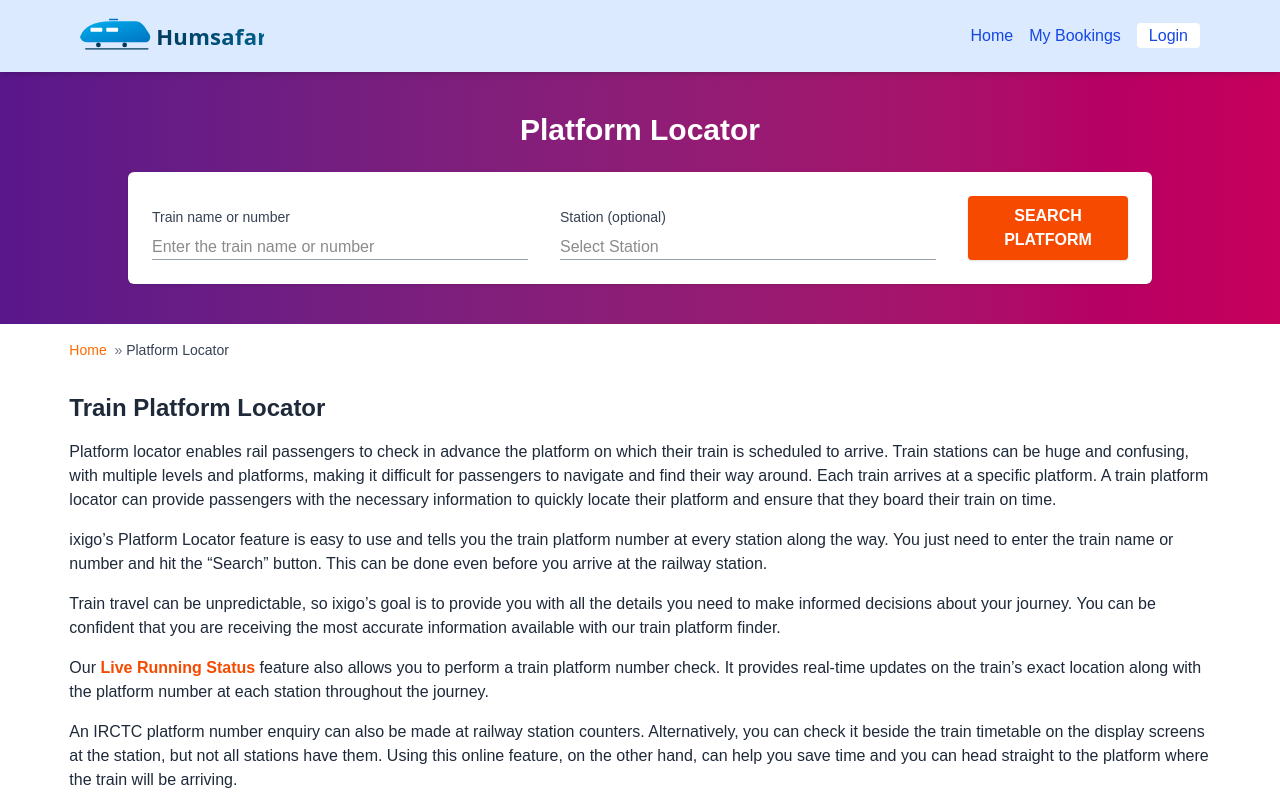
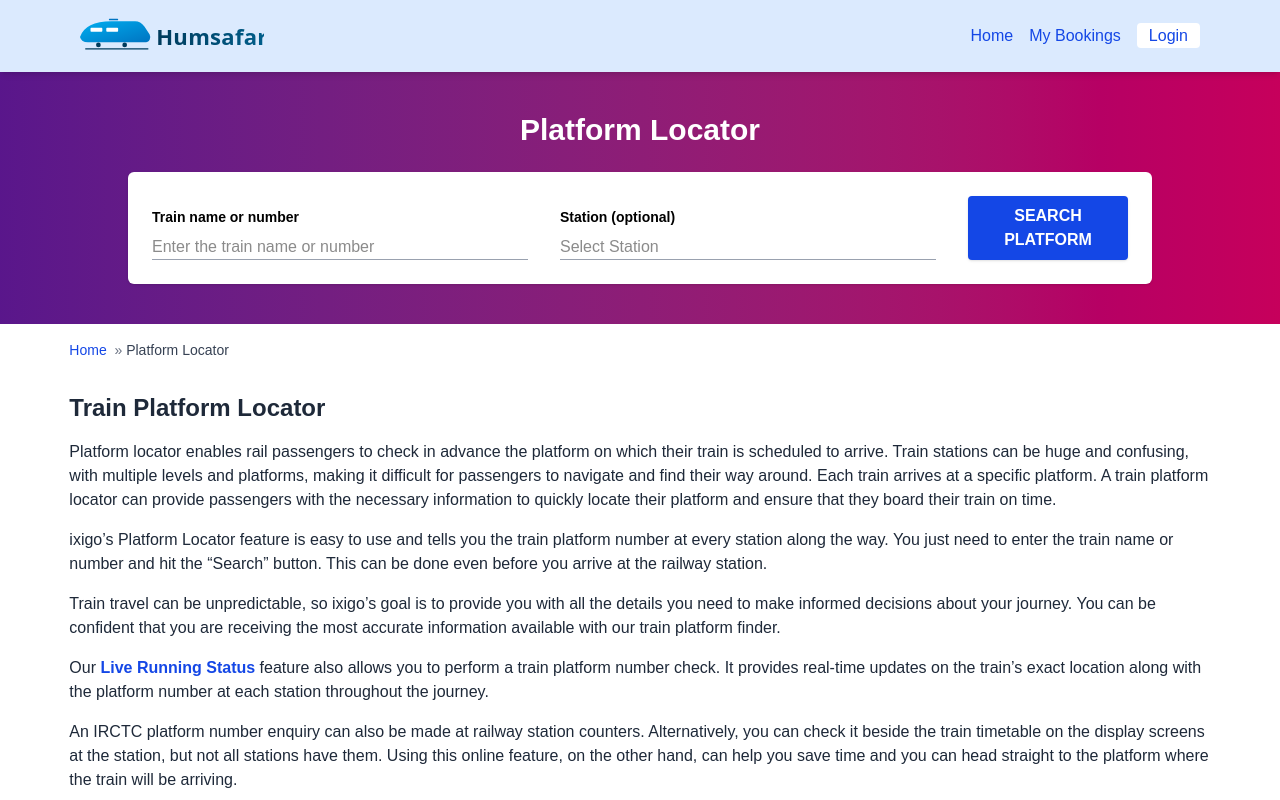
Before and after one commit to Ravi-Katiyar04/humsafar, a Next.js app: page /platform-locator in a window 1280 px wide. Shown: the top 800 px of the page. Built offline with nearby package versions, Linux system fonts and the light colour scheme.

Commit message:
Platform Locator page updated and  search btn color change

```diff
--- a/src/app/platform-locator/page.js
+++ b/src/app/platform-locator/page.js
@@ -23,11 +23,11 @@ export default function PlatformLocator() {
 
                     {/* Train Input */}
                     <div className="w-full md:w-1/2">
-                        <label className="block text-sm font-medium text-gray-700 mb-2 ">Train name or number</label>
+                        <label className="block text-sm font-semibold text-black mb-2 ">Train name or number</label>
                         <input
                             type="text"
                             placeholder="Enter the train name or number"
-                            className="w-full border-b border-gray-400 focus:outline-none focus:border-b-2 focus:border-orange-500  transition-colors"
+                            className="w-full border-b border-gray-400 focus:outline-none focus:border-b-2 focus:border-blue-700 transition-colors"
                             value={train}
                             onChange={(e) => setTrain(e.target.value)}
                         />
@@ -35,11 +35,11 @@ export default function PlatformLocator() {
 
                     {/* Station Input */}
                     <div className="w-full md:w-1/2">
-                        <label className="block text-sm font-medium text-gray-700 mb-2">Station (optional)</label>
+                        <label className="block text-sm font-semibold text-black mb-2">Station (optional)</label>
                         <input
                             type="text"
                             placeholder="Select Station"
-                            className="w-full border-b border-gray-400 focus:outline-none focus:border-orange-500 transition-colors"
+                            className="w-full border-b border-gray-400 focus:border-b-2 focus:outline-none focus:border-blue-700 transition-colors"
                             value={station}
                             onChange={(e) => setStation(e.target.value)}
                         />
@@ -49,7 +49,7 @@ export default function PlatformLocator() {
                     <div className="w-full md:w-auto ">
                         <button
                             onClick={handleSearch}
-                            className="w-full bg-orange-600 hover:bg-orange-700 text-white font-semibold px-6 py-2 rounded shadow"
+                            className="w-full bg-blue-700 hover:bg-blue-800 cursor-pointer text-white font-semibold px-6 py-2 rounded shadow"
                         >
                             SEARCH PLATFORM
                         </button>
@@ -60,7 +60,7 @@ export default function PlatformLocator() {
 
             {/* Breadcrumbs */}
             <div className="max-w-11/12 mx-auto px-4 mt-4 text-sm text-gray-500">
-                <span className="text-orange-500">Home</span> &nbsp;»&nbsp;
+                <span className="text-blue-700">Home</span> &nbsp;»&nbsp;
                 <span className="text-gray-700 font-medium ">Platform Locator</span>
             </div>
 
@@ -82,7 +82,7 @@ export default function PlatformLocator() {
                     about your journey. You can be confident that you are receiving the most accurate information available with our train platform finder.
                 </p>
                 <p className="mb-4">
-                    Our <span className="text-orange-600 font-semibold">Live Running Status</span> feature also allows you to perform a train platform number check. It provides real-time updates on the train’s exact location along with the platform number at each station throughout the journey.
+                    Our <span className="text-blue-700 cursor-pointer font-semibold">Live Running Status</span> feature also allows you to perform a train platform number check. It provides real-time updates on the train’s exact location along with the platform number at each station throughout the journey.
                 </p>
                 <p className="mb-4">
                     An IRCTC platform number enquiry can also be made at railway station counters. Alternatively, you can check it beside the train timetable on the display screens at the station, but not all stations have them. Using this online feature, on the other hand, can help you save time and you can head straight to the platform where the train will be arriving.
@@ -98,7 +98,6 @@ export default function PlatformLocator() {
                 <FAQSection />
             </section>
 
-
         </div>
     );
 }
```
